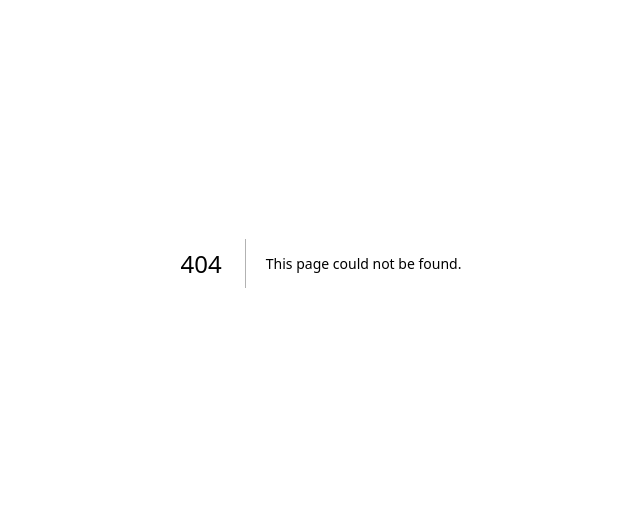
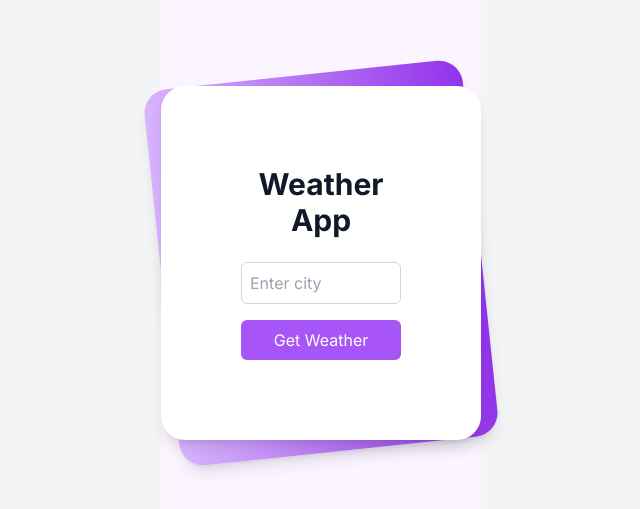
Before and after one commit to mshuecodev/todoapp, a Next.js app: page /weather in a window 1280 px wide. Before the commit this address had no page. Shown: the part 137-646 px from the top of the page, without its empty margins (319-959 px from the left). Built offline with nearby package versions, Linux system fonts and the light colour scheme.

Commit message:
add weather information

```diff
--- a/app/lib/api.ts
+++ b/app/lib/api.ts
@@ -1,15 +1,15 @@
 import { Todo } from "@/app/types"
 
-const API_URL = "http://localhost:1000/todo"
+const API_URL = "http://localhost:1000"
 
 export const fetchTodos = async (): Promise<Todo[]> => {
-	const response = await fetch(API_URL)
+	const response = await fetch(`${API_URL}/todo`)
 	const todos = await response.json()
 	return todos
 }
 
 export const addTodo = async (text: string): Promise<Todo> => {
-	const response = await fetch(API_URL, {
+	const response = await fetch(`${API_URL}/todo`, {
 		method: "POST",
 		headers: {
 			"Content-Type": "application/json"
@@ -21,7 +21,7 @@ export const addTodo = async (text: string): Promise<Todo> => {
 }
 
 export const toggleTodo = async (id: string): Promise<Todo> => {
-	const response = await fetch(`${API_URL}/${id}`, {
+	const response = await fetch(`${`${API_URL}/todo`}/${id}`, {
 		method: "PUT"
 	})
 	const todo = await response.json()
@@ -29,9 +29,19 @@ export const toggleTodo = async (id: string): Promise<Todo> => {
 }
 
 export const deleteTodo = async (id: string): Promise<{ message: string }> => {
-	const response = await fetch(`${API_URL}/${id}`, {
+	const response = await fetch(`${`${API_URL}/todo`}/${id}`, {
 		method: "DELETE"
 	})
 	const result = await response.json()
 	return result
 }
+
+export const fetchWeatherbyCity = async (city: String): Promise<Todo[]> => {
+	try {
+		const response = await fetch(`${API_URL}/weather/city?city=${city}`)
+		const weather = await response.json()
+		return weather
+	} catch (error) {
+		throw error
+	}
+}
--- a/app/page.tsx
+++ b/app/page.tsx
@@ -2,16 +2,31 @@ import Link from "next/link"
 
 export default function Home() {
 	return (
-		// <main className="flex min-h-screen flex-col items-center justify-between p-24">
+		<main className="flex min-h-screen flex-col items-center justify-between p-24">
 			<div className="container mx-auto p-4">
-			<h1 className="text-3xl font-bold">Welcome to the ToDo App</h1>
+				<h1 className="text-3xl font-bold">WELCOME</h1>
+				<ul
+					role="list"
+					className="divide-y divide-gray-100"
+				>
+					<li className="flex justify-between gap-x-6 py-2">
 						<Link
 							href="/todo"
 							className="text-blue-500 underline"
 						>
-				Go to Todo List
+							TODO LIST
 						</Link>
+					</li>
+					<li className="flex justify-between gap-x-6 py-2">
+						<Link
+							href="/weather"
+							className="text-blue-500 underline"
+						>
+							WEATHER
+						</Link>
+					</li>
+				</ul>
 			</div>
-		// </main>
+		</main>
 	)
 }
--- /dev/null
+++ b/app/weather/page.tsx
@@ -0,0 +1,12 @@
+import React from "react"
+import Weather from "./weather"
+
+function TodoPage() {
+	return (
+		<div className="min-h-screen flex items-center justify-center">
+			<Weather />
+		</div>
+	)
+}
+
+export default TodoPage
--- /dev/null
+++ b/app/weather/weather.tsx
@@ -0,0 +1,63 @@
+"use client"
+import React, { useState } from "react"
+import { fetchWeatherbyCity } from "@/app/lib/api"
+
+function WeatherPage() {
+	const [city, setCity] = useState(null)
+	const [error, setError] = useState(null)
+	const [weather, setWeather] = useState(null)
+
+	async function fetchWeather() {
+		try {
+			const response = await fetchWeatherbyCity(city)
+			setWeather(response)
+			setError(null)
+		} catch (error) {
+			setError("Failed to fetch weather data")
+			throw error
+		}
+	}
+	return (
+		<div>
+			<div className="flex flex-col items-center justify-center min-h-screen bg-purple-50 py-6 sm:py-12">
+				<div className="relative py-3 w-80 sm:max-w-xl sm:mx-auto">
+					<div className="absolute inset-0 bg-gradient-to-r from-purple-300 to-purple-600 shadow-lg transform -skew-y-6 sm:skew-y-0 sm:-rotate-6 sm:rounded-3xl"></div>
+					<div className="relative px-4 py-10 bg-white shadow-lg sm:rounded-3xl sm:p-20">
+						<h1 className="text-3xl font-bold text-center text-gray-900 mb-6">Weather App</h1>
+						<div className="w-full">
+							<input
+								type="text"
+								value={city}
+								onChange={(e) => setCity(e.target.value)}
+								placeholder="Enter city"
+								className="w-full p-2 border border-gray-300 rounded-md focus:outline-none focus:ring-2 focus:ring-purple-500"
+							/>
+							<button
+								onClick={fetchWeather}
+								className="w-full mt-4 bg-purple-500 text-white py-2 rounded-md hover:bg-purple-600 transition duration-200"
+							>
+								Get Weather
+							</button>
+						</div>
+						{error && <p className="text-red-500 mt-4 text-center">{error}</p>}
+						{weather && (
+							<div className="mt-8 text-center">
+								<h2 className="text-2xl font-bold text-gray-800">{weather.name}</h2>
+								<p className="text-lg text-gray-700">{weather.main.temp} °C</p>
+								<p className="text-md text-gray-500 capitalize">{weather.weather[0].description}</p>
+								<div className="flex justify-center mt-4">
+									<img
+										src={`http://openweathermap.org/img/wn/${weather.weather[0].icon}@2x.png`}
+										alt={weather.weather[0].description}
+									/>
+								</div>
+							</div>
+						)}
+					</div>
+				</div>
+			</div>
+		</div>
+	)
+}
+
+export default WeatherPage
```
Also changed, not shown: app/weather/weatherHourly.tsx (added). Lines whose indentation alone changed are shown as unchanged.
